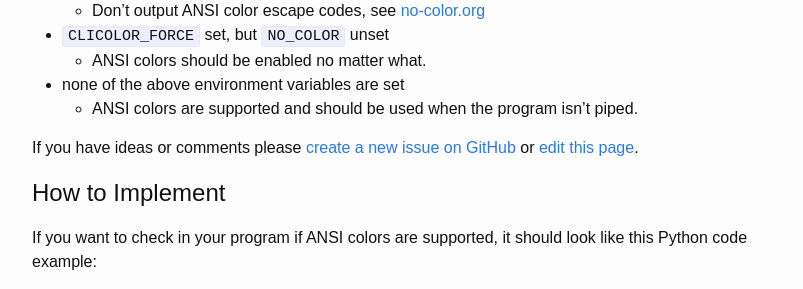
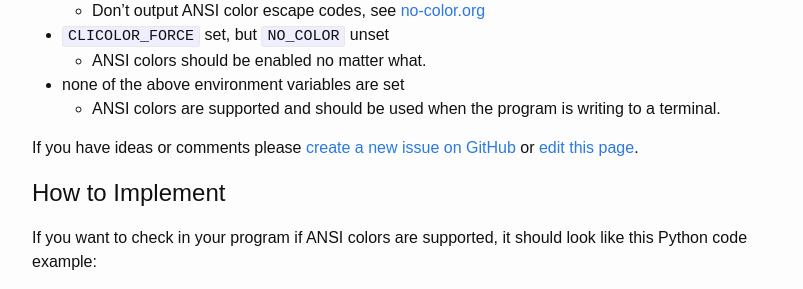
Before and after one commit to jhasse/clicolors, a Jekyll site: the page built from index.md, in a window 1280 px wide. Shown: the part 337-626 px from the top of the page, without its empty margins (238-1041 px from the left). Built offline with Jekyll 4.4.1, drawn with Linux system fonts in a browser that asks for light colours.

Commit message:
Replace "isn't piped" with "is writing to a tty"

```diff
--- a/index.md
+++ b/index.md
@@ -23,8 +23,8 @@ should apply:
  * `CLICOLOR_FORCE` set, but `NO_COLOR` unset
    * ANSI colors should be enabled no matter what.
  * none of the above environment variables are set
-   * ANSI colors are supported and should be used when the program isn't
-     piped.
+   * ANSI colors are supported and should be used when the program is writing to a
+     terminal.
 
 If you have ideas or comments please
 [create a new issue on GitHub](https://github.com/jhasse/clicolors/issues/new)
```
